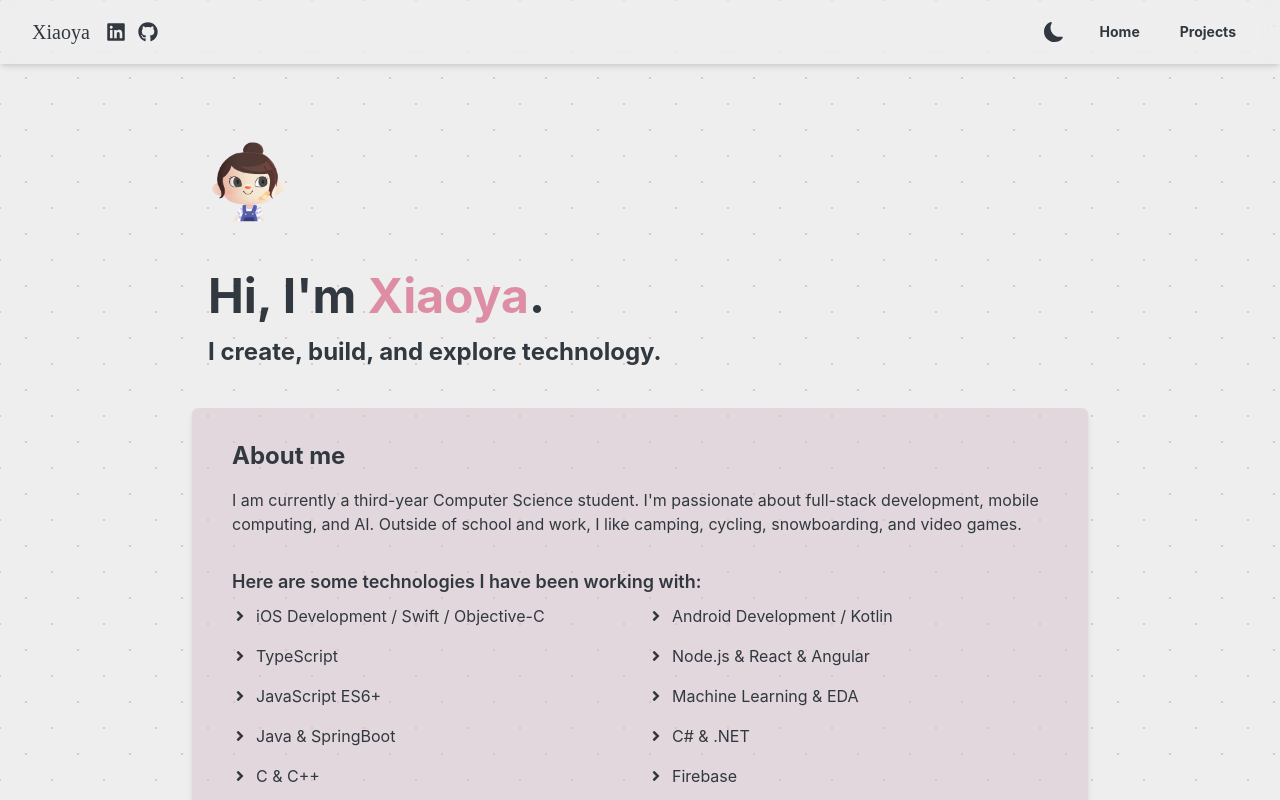
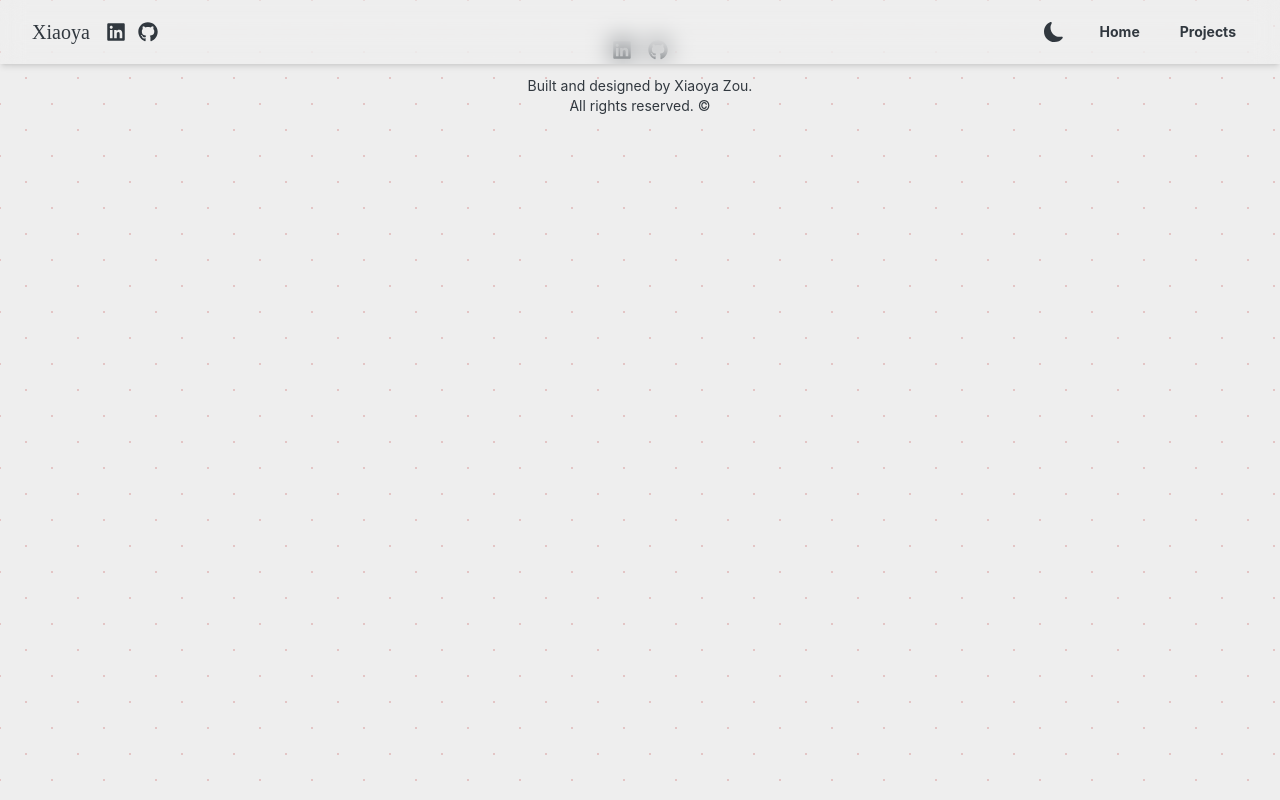
Before and after one commit to xiaoyazz/xiaoya-v2, a React (Create React App) app: page / in a window 1280 px wide. Shown: the top 800 px of the page. Built offline with nearby package versions, Linux system fonts and the light colour scheme; what tailwindcss-animated would draw is missing.

Commit message:
Update route

```diff
--- a/public/index.html
+++ b/public/index.html
@@ -8,6 +8,7 @@
   <meta name="theme-color" content="#000000" />
   <meta name="description" content="Web site created using create-react-app" />
   <link rel="apple-touch-icon" href="%PUBLIC_URL%/logo192.png" />
+  <base href="%PUBLIC_URL%/">
   <!--
       manifest.json provides metadata used when your web app is installed on a
       user's mobile device or desktop. See https://developers.google.com/web/fundamentals/web-app-manifest/
--- a/src/App.js
+++ b/src/App.js
@@ -13,7 +13,7 @@ function App() {
     <div className="App">
       <Navbar />
       <Routes>
-        <Route path="/" element={<HomePage />} />
+        <Route path="/xiaoya-v2" element={<HomePage />} />
         {/* <Route path="/about" element={<About />} />
         <Route path="/experience" element={<Experience />} /> */}
         <Route path="/projects" element={<ProjectsPage />} />
```
